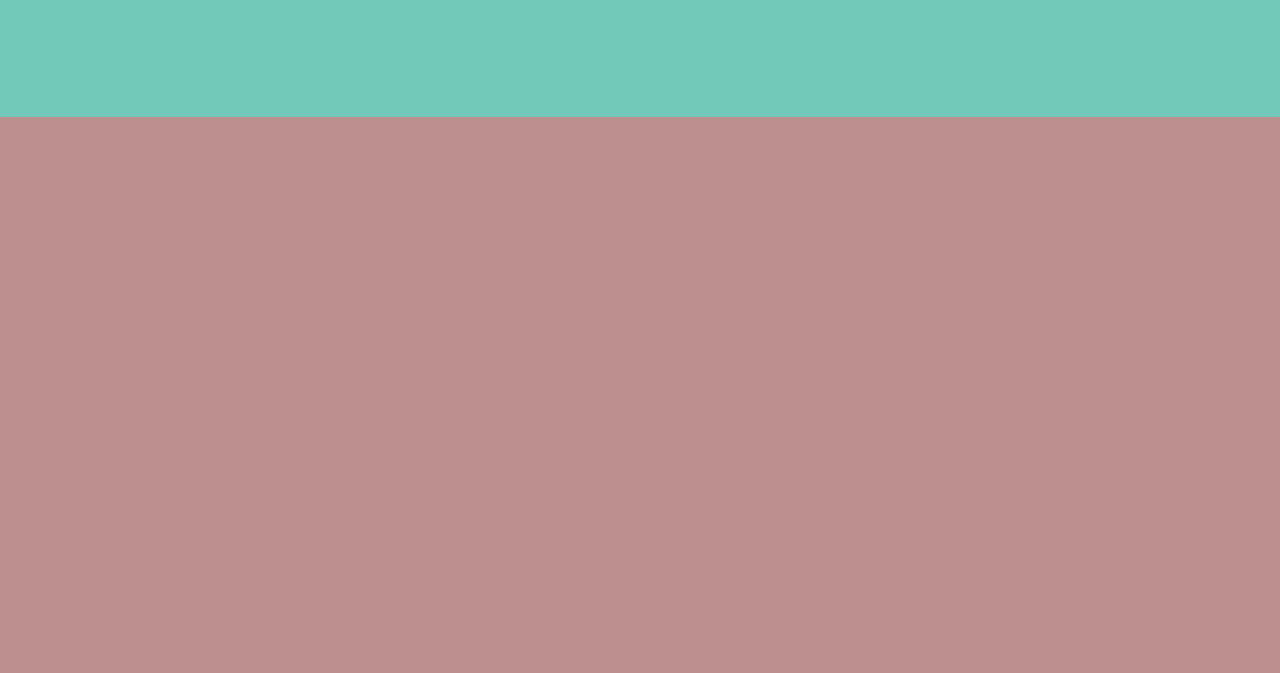
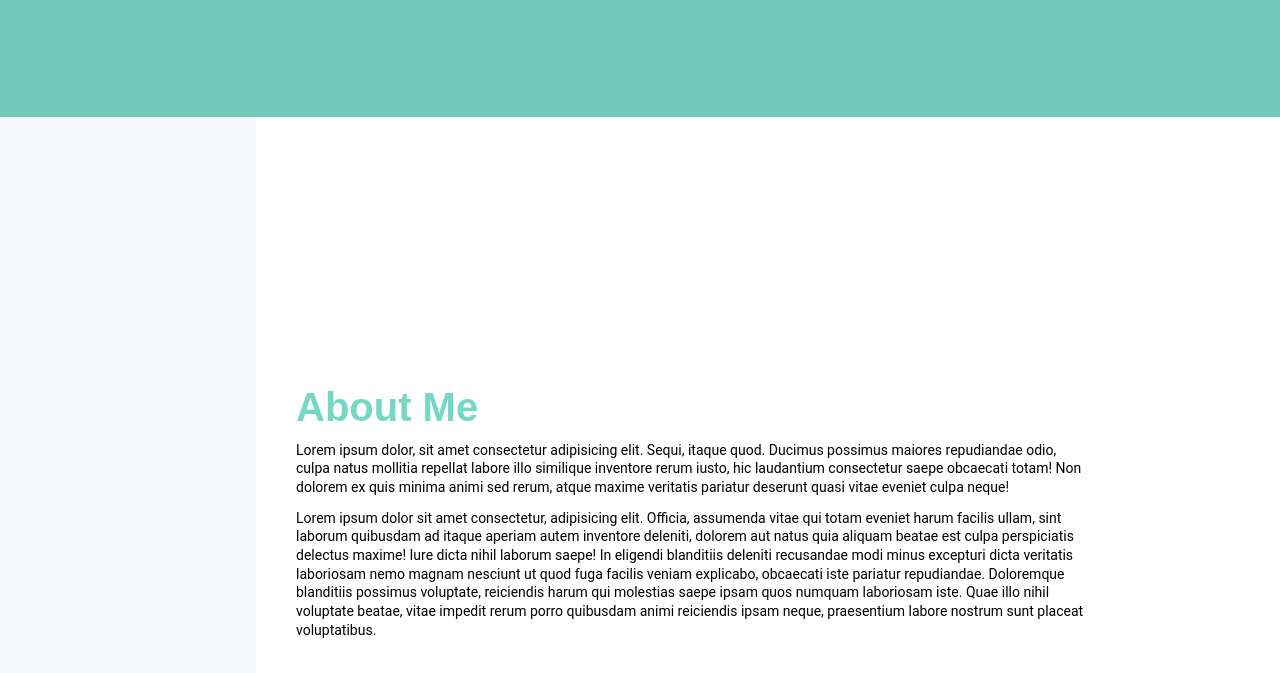
Before and after one commit to mashru020/nisher, a plain HTML site: page index.html in a window 1280 px wide. Shown: the part 683-1356 px from the top of the page. Drawn offline with Linux system fonts and the light colour scheme.

Commit message:
about added

```diff
--- a/css/styles.css
+++ b/css/styles.css
@@ -197,7 +197,7 @@ Content Design
 /*----- Raugh -----*/
 section{
     height: 100vh;
-    width: 100vw;
+    width: 100%;
 }
 .home {
     background-color: #72C9B9;
@@ -360,8 +360,25 @@ section{
 
 #about {
     height:100vh;
-    width:100vw;
-    background-color: rosybrown;
+    width:80%;
+    margin-right: 0;
+    margin-left: auto;
+    background-color: #fff;
+    display: flex;
+    flex-direction: column;
+    justify-content: center;
+    padding-left: 40px;
+}
+h1{
+    font-weight: 700;
+    color: #75D8C6;
+    font-size: 40px;
+    padding-bottom: 10px !important;
+}
+p{
+    color: black;
+    font-size: 14px;
+    max-width: 80%;
 }
 .home .wrapper.static {
     position: fixed;
--- a/index.html
+++ b/index.html
@@ -53,7 +53,11 @@
 			</div>
 		</div>
 	</section>
-	<section id="about"></section>
+	<section id="about">
+		<h1>About Me</h1>
+		<p>Lorem ipsum dolor, sit amet consectetur adipisicing elit. Sequi, itaque quod. Ducimus possimus maiores repudiandae odio, culpa natus mollitia repellat labore illo similique inventore rerum iusto, hic laudantium consectetur saepe obcaecati totam! Non dolorem ex quis minima animi sed rerum, atque maxime veritatis pariatur deserunt quasi vitae eveniet culpa neque!</p>
+		<p>Lorem ipsum dolor sit amet consectetur, adipisicing elit. Officia, assumenda vitae qui totam eveniet harum facilis ullam, sint laborum quibusdam ad itaque aperiam autem inventore deleniti, dolorem aut natus quia aliquam beatae est culpa perspiciatis delectus maxime! Iure dicta nihil laborum saepe! In eligendi blanditiis deleniti recusandae modi minus excepturi dicta veritatis laboriosam nemo magnam nesciunt ut quod fuga facilis veniam explicabo, obcaecati iste pariatur repudiandae. Doloremque blanditiis possimus voluptate, reiciendis harum qui molestias saepe ipsam quos numquam laboriosam iste. Quae illo nihil voluptate beatae, vitae impedit rerum porro quibusdam animi reiciendis ipsam neque, praesentium labore nostrum sunt placeat voluptatibus.</p>
+	</section>
 
 </head>
 
```
